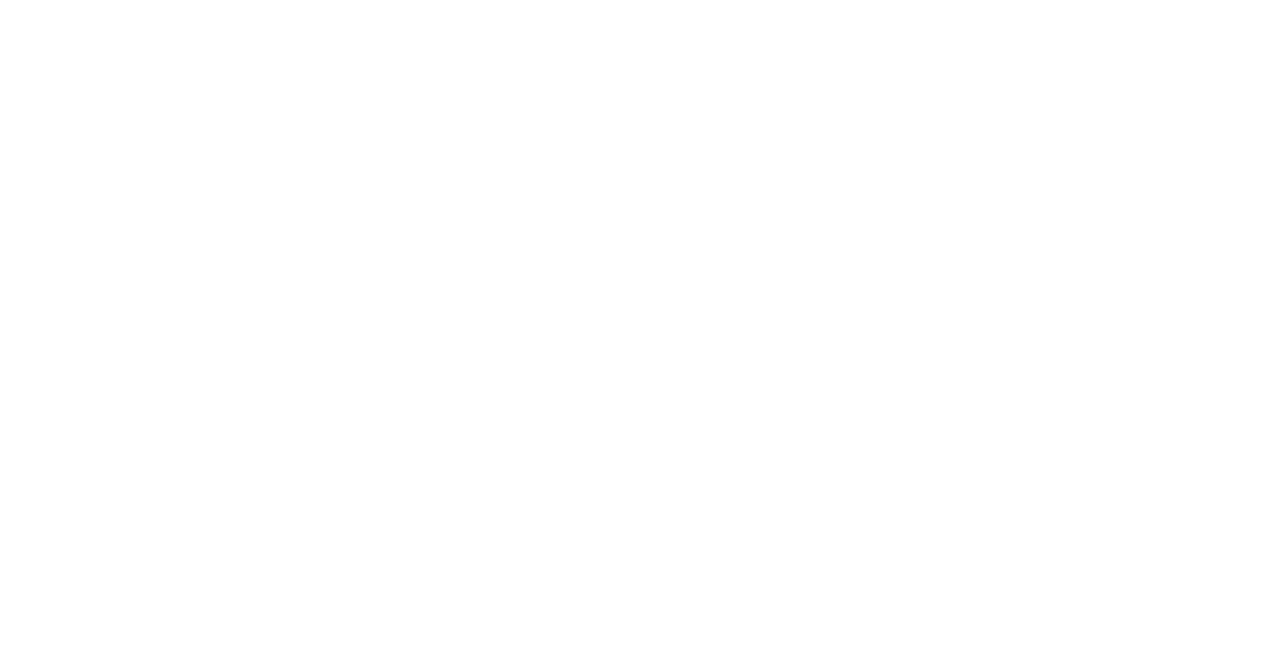
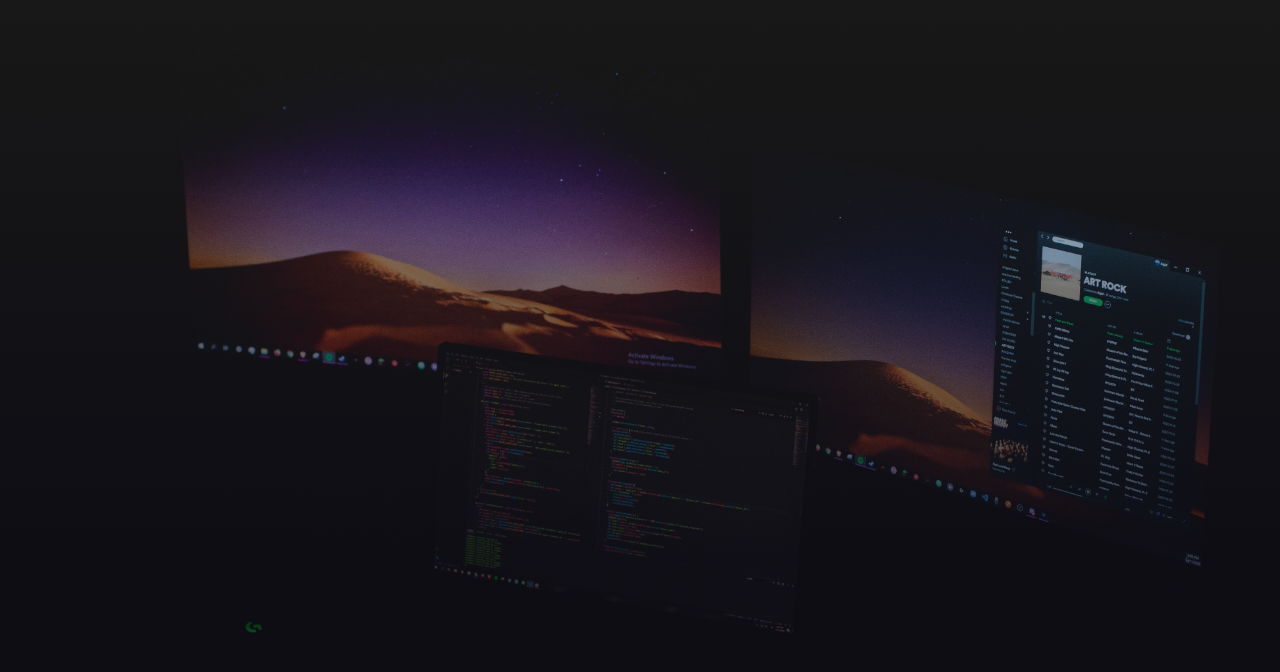
Before and after one commit to Banana021s/Golden-Learn, a React (Create React App) app: page / in a window 1280 px wide. Shown: the top 672 px of the page. Built offline with nearby package versions, Linux system fonts and the light colour scheme.

Commit message:
create Header component

```diff
--- a/src/Components/Header/Header.css
+++ b/src/Components/Header/Header.css
@@ -0,0 +1,27 @@
+.Header {
+    position: relative;
+    min-height: 100vh;
+}
+.Header::before {
+    content: '';
+    position: absolute;
+    inset: 0;
+    width: 100%;
+    height: 100%;
+    background-image: url(../../../public/img/Header/Header.jpg);
+    background-position: center;
+    background-size: cover;
+    background-repeat: no-repeat;
+    z-index: -1;
+}
+.Header::after {
+    content: '';
+    position: absolute;
+    inset: 0;
+    width: 100%;
+    height: 100%;
+    background: var(--dark-900);
+    background: linear-gradient(to bottom, rgba(0,0,0,0) , var(--dark-900) 70%);
+    opacity: 0.7;
+    z-index: 0;
+}
--- a/src/Components/Header/Header.js
+++ b/src/Components/Header/Header.js
@@ -1,7 +1,7 @@
 import "./Header.css"
 
 function Header() {
-    return <header></header>
+    return <header className="Header"></header>
 }
 
 export default Header
--- a/src/index.css
+++ b/src/index.css
@@ -1 +1,23 @@
+@import url('https://fonts.googleapis.com/css2?family=Caveat&family=Comfortaa:wght@300&display=swap');
+@import url('https://fonts.googleapis.com/css2?family=Comfortaa:wght@300&display=swap');
 @import url('css-reset.css');
+
+:root {
+  --dark-900: #090812;
+  /* fonts */
+  --Caveat: 'Caveat', cursive;
+  --Comfortaa: 'Comfortaa', cursive;
+}
+
+* {
+  font-family: 'Caveat', cursive;
+  font-family: 'Comfortaa', cursive;
+}
+
+.Caveat-font {
+  font-family: var(--Caveat);
+}
+
+body {
+  background-color: var(--dark-900);
+}
```
Also changed, not shown: public/img/Header/Header.jpg (added).
